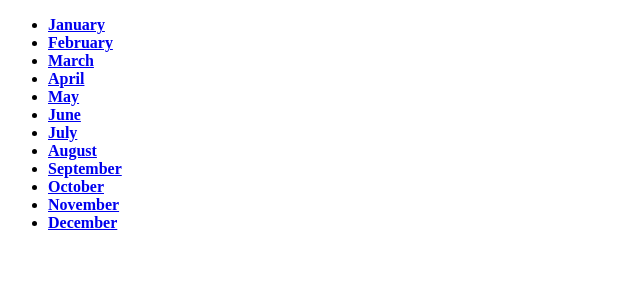
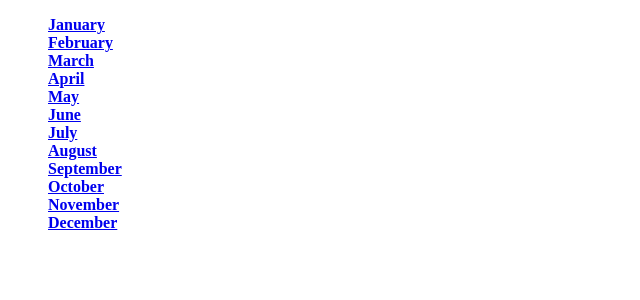
Before and after one commit to Sahorier/monthly_challenges, a Django app: page /challenge/ in a window 1280 px wide. Shown: the part 26-326 px from the top of the page, without its empty margins (0-640 px from the left). Run offline with Django 5.2, Linux system fonts and the light colour scheme.

Commit message:
adding static css

```diff
--- /dev/null
+++ b/challenges/static/challenges/challenges.css
@@ -0,0 +1,5 @@
+{% extends "base.html" %}
+
+ul{
+    list-style: none;
+}
--- a/challenges/templates/challenges/index.html
+++ b/challenges/templates/challenges/index.html
@@ -1,7 +1,11 @@
 {% extends "base.html" %}
+{% load static %}
 
 {% block title %}
     Monthly Challenges
+{% endblock %}
+{% block static_css %}
+    <link rel="stylesheet" href=" {% static "challenges/challenges.css" %} ">
 {% endblock %}
 
 {% block content %}
--- /dev/null
+++ b/drift.html
@@ -0,0 +1 @@
+<link rel="stylesheet" href="">
--- a/templates/base.html
+++ b/templates/base.html
@@ -4,6 +4,7 @@
     <meta charset="UTF-8">
     <meta name="viewport" content="width=device-width, initial-scale=1.0">
     <title> {% block title %} Monthly Challenges {% endblock title %} </title>
+    {% block static_css %} {% endblock %}
 </head>
 <body>
 
```
